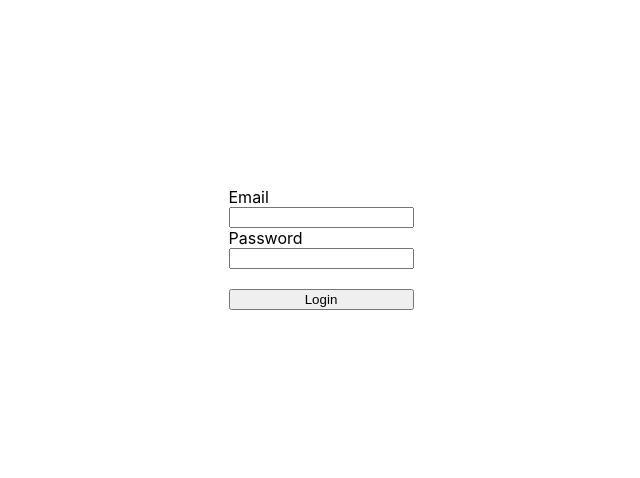
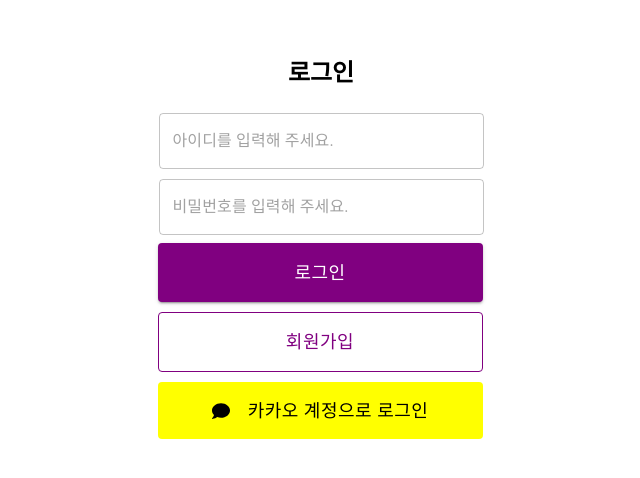
Before and after one commit to Stark-Industries0417/boiler_plate, a React (Create React App) app in the folder client/: page /login in a window 1280 px wide. Shown: the part 152-630 px from the top of the page, without its empty margins (319-959 px from the left). Built offline with nearby package versions, Linux system fonts and the light colour scheme; no server answers.

Commit message:
Login page CSS using material ui, fontawesome

```diff
--- a/client/src/components/views/LoginPage/LoginPage.js
+++ b/client/src/components/views/LoginPage/LoginPage.js
@@ -1,7 +1,19 @@
 import React, { useState } from 'react';
 import {useDispatch} from 'react-redux';
+import {useNavigate} from 'react-router-dom';
 import{loginUser} from '../../../_actions/user_action';
-import {useNavigate} from 'react-router-dom';
+import { FontAwesomeIcon } from "@fortawesome/react-fontawesome";
+import { faComment } from '@fortawesome/free-solid-svg-icons';
+import {
+    Button,
+    Box,
+    TextField,
+    Container,
+    Grid,
+    Typography,
+ } from '@mui/material/';
+
+
 
 
 function LoginPage(props) {
@@ -30,7 +42,98 @@
 
 
     return (
-        <div style={{
+            <Container sx={{
+                display: 'flex',
+                width: '100vw',
+                height: '100vh',
+                justifyContent: 'center',
+                alignItems: 'center',
+            }}>
+                <Grid container sx={{
+                    justifyContent: 'center',
+                }}>
+                    <Box
+                    component="form"
+                    sx={{
+                        '& .MuiTextField-root': { m: 1, width: '25ch' },
+                    }}
+                    noValidate
+                    autoComplete="off"
+                    >
+                        <Grid item>
+                            <Typography variant='h5' sx={{textAlign: 'center', fontWeight: 'bold', mb: 2}}>
+                                로그인
+                            </Typography>
+                        </Grid>
+                        <Grid item>
+                            <TextField
+                                required
+                                id="outlined-required"
+                                autoComplete='email'
+                                placeholder='아이디를 입력해 주세요.'
+                                name='email'
+                                style={{width: 325, marginBottom: 2}}
+                            />
+                        </Grid>
+                        <Grid item>
+                            <TextField
+                                id="outlined-password-input"
+                                type="password"
+                                autoComplete="current-password"
+                                placeholder='비밀번호를 입력해 주세요.'
+                                name='password'
+                                style={{width: 325}}
+                            />
+                        </Grid>
+                        <Grid item>
+                            <Button
+                                variant='contained'
+                                style={{
+                                    width: 325,
+                                    padding: 14,
+                                    marginLeft: 7,
+                                    backgroundColor: 'purple',
+                                    fontSize: 18,
+                                }}>로그인</Button>
+                        </Grid>
+                        <Grid>
+                            <Button
+                                variant='outlined'
+                                style={{
+                                    width: 325,
+                                    padding: 13,
+                                    marginLeft: 7,
+                                    color: 'purple',
+                                    backgroundColor: 'white',
+                                    fontSize: 18,
+                                    borderColor: 'purple',
+                                    marginTop: 10,
+                                }}>회원가입</Button>
+                        </Grid>
+                        <Grid>
+                            <Button
+                                variant='container'
+                                style={{
+                                    width: 325,
+                                    padding: 13,
+                                    marginLeft: 7,
+                                    color: 'black',
+                                    backgroundColor: 'yellow',
+                                    fontSize: 18,
+                                    marginTop: 10,
+                                }}>
+                                <FontAwesomeIcon icon={faComment} style={{marginRight: 18}}/>
+                                    카카오 계정으로 로그인</Button>
+                        </Grid>
+                    </Box>
+                </Grid>
+            </Container>
+
+    )
+}
+
+
+{/* <div style={{
             display: 'flex', justifyContent: 'center', alignItems: 'center',
             width: '100%', height: '100vh'
         }}>
@@ -46,8 +149,6 @@
                     Login
                 </button>
             </form>
-        </div>
-    )
-}
+        </div> */}
 
 export default LoginPage
```
